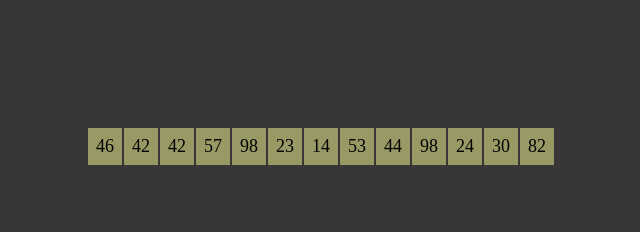
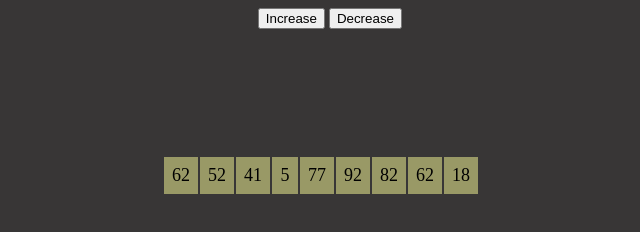
Before and after one commit to yeeshi/yeeshi.github.io, a plain HTML site: page index.html in a window 1280 px wide. Shown: the whole page, without its empty margins (319-959 px from the left). Drawn offline with nearby package versions, Linux system fonts and the light colour scheme.

Commit message:
Add increase and decrease button

```diff
--- a/index.html
+++ b/index.html
@@ -3,6 +3,9 @@
 		<style>
 			html {
 				background-color: #383636;
+			}
+			#controls {
+				margin-left: 45%;
 			}
 			table {
 				margin: auto;
@@ -16,36 +19,44 @@ table td {
 				text-align: center;
 				background: #999966;
 			}
-
 		</style>
 	</head>
 <body>
-<table id="pixelCanvas"></table>
+	<div id="main">
+		<div id="controls">
+			<button id="increaseCell">Increase</button>
+			<button id="decreaseCell">Decrease</button>
+		</div>
+
+		<table id="canvas"></table>
+	</div>
 </body>
 </html>
-<script
-  src="https://code.jquery.com/jquery-3.4.1.min.js"
-  integrity="sha256-CSXorXvZcTkaix6Yvo6HppcZGetbYMGWSFlBw8HfCJo="
-  crossorigin="anonymous">
- </script>
+
+<script  src="https://code.jquery.com/jquery-3.4.1.min.js"  integrity="sha256-CSXorXvZcTkaix6Yvo6HppcZGetbYMGWSFlBw8HfCJo="  crossorigin="anonymous"> </script>
+
 <script>
-function makeGrid() {
-var squares = 13;
-$("#pixelCanvas").empty();
+var length = 9;
+draw(length);
+
+$("#increaseCell").click(function() {
+	draw(++length);
+});
+$("#decreaseCell").click(function() {
+	draw(--length);
+});
+
+function draw(nsquare) {
+	$("#canvas").empty();
 
 	for (var i = 0; i < 1; i++) {
 		var row = $('<tr></tr>');
- for (var j = 0; j < squares; j++) {
+		for (var j = 0; j < nsquare; j++) {
 			var random = Math.floor((Math.random() * 100) + 1);
-  if(i == (squares-1)/2 && j == (squares+1)/2) {
-   cell.css('background', 'black');
-  }
 			var cell = $('<td>'+random+'</td>');
 			row.append(cell);
 		}
-    $("#pixelCanvas").append(row);
+		$("#canvas").append(row);
 	}
 }
-
-makeGrid();
 </script>
```
Lines whose indentation alone changed are shown as unchanged.
